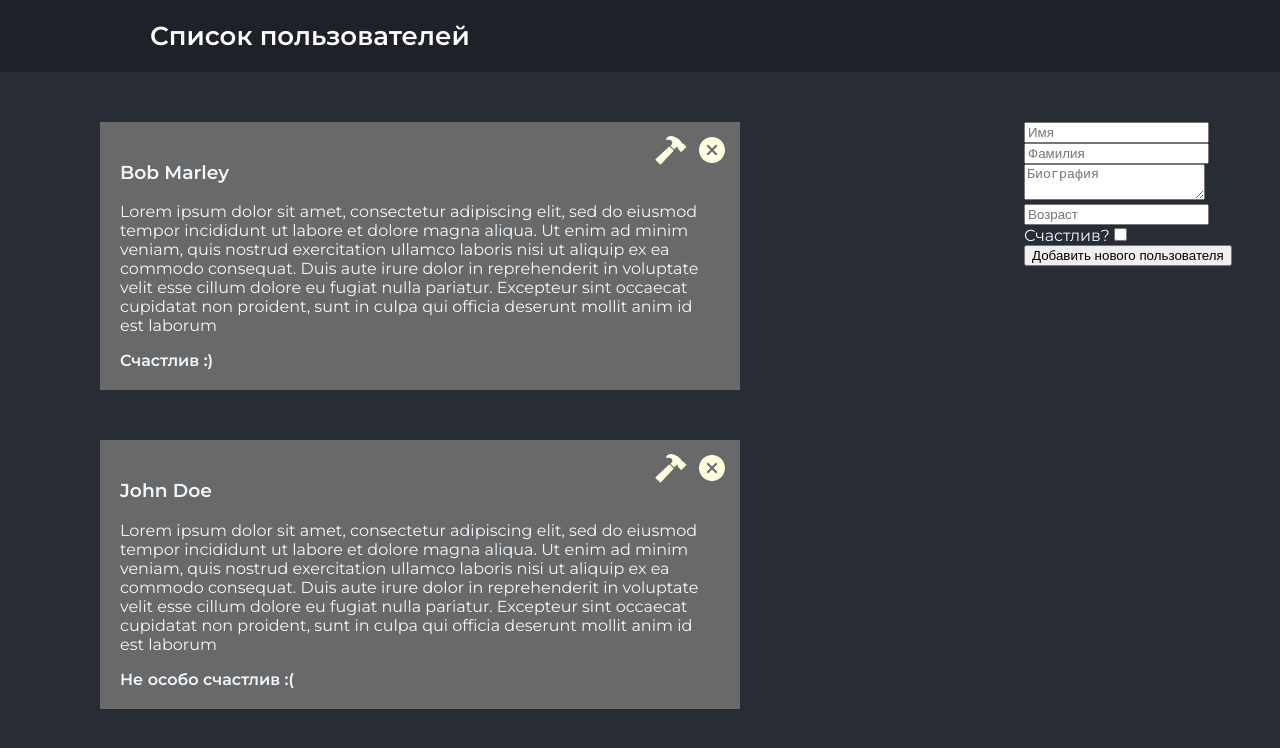
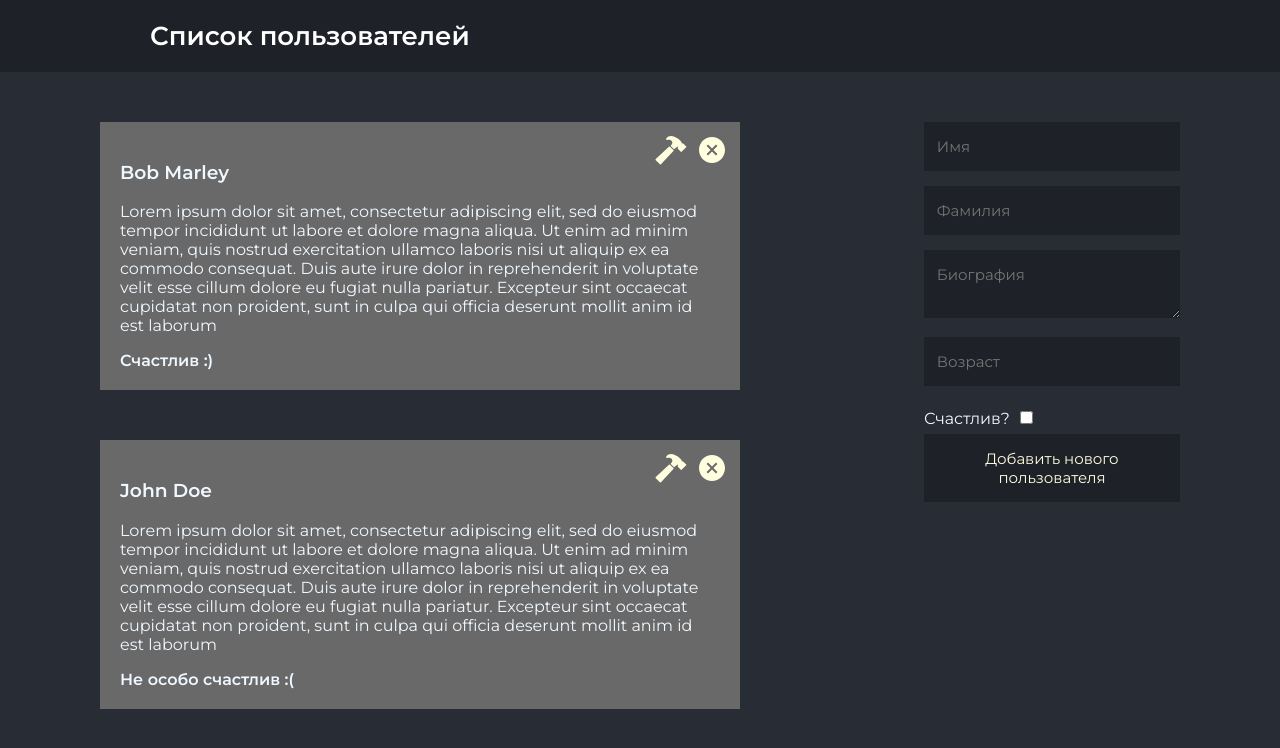
Before and after one commit to KristinaRev/users-and-other, a React (Create React App) app: page / in a window 1280 px wide. Shown: the top 748 px of the page. Built offline with nearby package versions, Linux system fonts and the light colour scheme.

Commit message:
added: addUser method

```diff
--- a/src/App.css
+++ b/src/App.css
@@ -30,8 +30,34 @@ main {
 aside {
   width: 20%;
   margin-top: 50px;
-  margin-left: 5%;
   float: right;
+  margin-right: 100px;
+}
+
+aside form input:not([type="checkbox"]), aside form textarea, aside form button {
+  width: 90%;
+  padding: 15px 5%;
+  font-family: "Montserrat", sans-serif;
+  margin-bottom: 15px;
+  border: 0;
+  color: lightyellow;
+  background-color: rgba(0, 0, 0, 0.25);
+  outline: none;
+  font-size: 15px;
+}
+
+aside form input[type="checkbox"] {
+  margin: 10px;
+}
+
+aside form button {
+  width: 100%;
+  cursor: pointer;
+  transition: transform 500ms ease;
+}
+
+aside form button:hover {
+  transform: scale(1.1);
 }
 
 main .user {
--- a/src/App.js
+++ b/src/App.js
@@ -2,19 +2,56 @@ import './App.css';
 import Header from './components/Header'
 import Users from "./components/Users";
 import AddUser from "./components/AddUser";
+import React from "react";
 
-function App() {
+class App extends React.Component {
+
+    constructor(props) {
+        super(props);
+        this.state ={
+            users : [
+                {
+                    id: 1,
+                    firstname: "Bob",
+                    lastname: "Marley",
+                    bio: "Lorem ipsum dolor sit amet, consectetur adipiscing elit, sed do eiusmod tempor incididunt ut labore et dolore magna aliqua. Ut enim ad minim veniam, quis nostrud exercitation ullamco laboris nisi ut aliquip ex ea commodo consequat. Duis aute irure dolor in reprehenderit in voluptate velit esse cillum dolore eu fugiat nulla pariatur. Excepteur sint occaecat cupidatat non proident, sunt in culpa qui officia deserunt mollit anim id est laborum",
+                    age: 40,
+                    isHappy: true
+                },
+                {
+                    id: 2,
+                    firstname: "John",
+                    lastname: "Doe",
+                    bio: "Lorem ipsum dolor sit amet, consectetur adipiscing elit, sed do eiusmod tempor incididunt ut labore et dolore magna aliqua. Ut enim ad minim veniam, quis nostrud exercitation ullamco laboris nisi ut aliquip ex ea commodo consequat. Duis aute irure dolor in reprehenderit in voluptate velit esse cillum dolore eu fugiat nulla pariatur. Excepteur sint occaecat cupidatat non proident, sunt in culpa qui officia deserunt mollit anim id est laborum",
+                    age: 22,
+                    isHappy: false
+                }
+            ]
+        }
+        this.addUser = this.addUser.bind(this) //стандартный кусочек куда, где говорится о том, что в методе addUser можно использовать состояния
+    }
+
+    render() {
         return (
             <div className="App">
                 <Header title="Список пользователей" />
                 <main>
-            <Users />
+                    <Users users={this.state.users}/>
                 </main>
                 <aside>
-            <AddUser />
+                    <AddUser onAdd={this.addUser}/>
                 </aside>
             </div>
         );
     }
 
+    addUser(user) {
+        const id = this.state.users.length + 1
+
+        this.setState({ users: [...this.state.users, { id, ...user}] }) //суть строки в том, что мы меняем список users и к текущему всему списку добавляем +1 новый объект, который состоит из id и всего того объекта, который передаётся тут в качестве параметра(user)(в качестве параметра мы получаем данные от пользователя  что он вводит в AddUser)
+    }
+
+
+}
+
 export default App;
--- a/src/components/AddUser.js
+++ b/src/components/AddUser.js
@@ -1,16 +1,32 @@
 import React from "react";
 
 class AddUser extends React.Component {
+    constructor(props) {
+        super(props);
+        this.state ={
+            firstname: "",
+            lastname: "",
+            bio: "",
+            age: 1,
+            isHappy: false
+        }
+    }
     render() {
         return (
             <form action="">
-                <input type="text" placeholder="Имя"/>
-                <input type="text" placeholder="Фамилия"/>
-                <textarea placeholder="Биография"/>
-                <input type="text" placeholder="Возраст"/>
+                <input type="text" placeholder="Имя" onChange={(e) => this.setState({firstname: e.target.value})}/>
+                <input type="text" placeholder="Фамилия" onChange={(e) => this.setState({lastname: e.target.value})}/>
+                <textarea placeholder="Биография" onChange={(e) => this.setState({bio: e.target.value})}/>
+                <input type="text" placeholder="Возраст" onChange={(e) => this.setState({age: e.target.value})}/>
                 <label htmlFor="isHappy">Счастлив?</label>
-                <input type="checkbox" id="isHappy"/>
-                <button type="button"> Добавить нового пользователя</button>
+                <input type="checkbox" id="isHappy" onChange={(e) => this.setState({isHappy: e.target.checked})}/>
+                <button type="button" onClick={() => this.props.onAdd({
+                    firstname: this.state.firstname,
+                    lastname: this.state.lastname,
+                    bio: this.state.bio,
+                    age: this.state.age,
+                    isHappy: this.state.isHappy
+                })}> Добавить нового пользователя</button>
             </form>
         )
     }
--- a/src/components/Users.js
+++ b/src/components/Users.js
@@ -2,35 +2,11 @@ import React from "react";
 import User from "./User";
 
 class Users extends React.Component {
-
-    constructor(props) {
-        super(props);
-        this.state ={
-            users : [
-                {
-                    id: 1,
-                    firstname: "Bob",
-                    lastname: "Marley",
-                    bio: "Lorem ipsum dolor sit amet, consectetur adipiscing elit, sed do eiusmod tempor incididunt ut labore et dolore magna aliqua. Ut enim ad minim veniam, quis nostrud exercitation ullamco laboris nisi ut aliquip ex ea commodo consequat. Duis aute irure dolor in reprehenderit in voluptate velit esse cillum dolore eu fugiat nulla pariatur. Excepteur sint occaecat cupidatat non proident, sunt in culpa qui officia deserunt mollit anim id est laborum",
-                    age: 40,
-                    isHappy: true
-                },
-                {
-                    id: 2,
-                    firstname: "John",
-                    lastname: "Doe",
-                    bio: "Lorem ipsum dolor sit amet, consectetur adipiscing elit, sed do eiusmod tempor incididunt ut labore et dolore magna aliqua. Ut enim ad minim veniam, quis nostrud exercitation ullamco laboris nisi ut aliquip ex ea commodo consequat. Duis aute irure dolor in reprehenderit in voluptate velit esse cillum dolore eu fugiat nulla pariatur. Excepteur sint occaecat cupidatat non proident, sunt in culpa qui officia deserunt mollit anim id est laborum",
-                    age: 22,
-                    isHappy: false
-                }
-            ]
-        }
-    }
     render() {
-        if (this.state.users.length > 0 )
+        if (this.props.users.length > 0 )
             return (
                 <div>
-                    {this.state.users.map((el) => (
+                    {this.props.users.map((el) => (
                         <User key={el.id} user={el}/>
                     ))}
                 </div>
```
Lines whose indentation alone changed are shown as unchanged.
